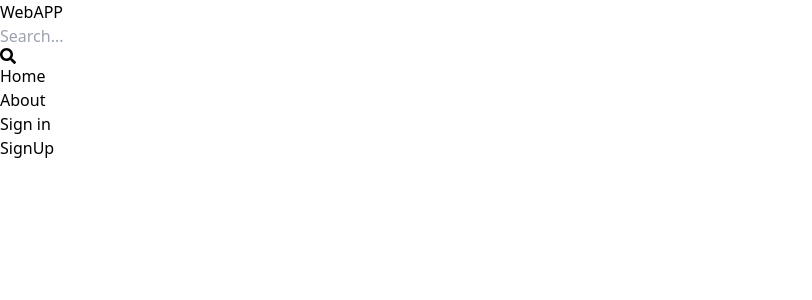
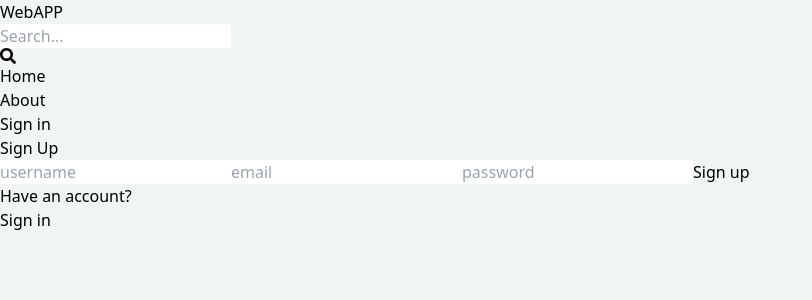
Before and after one commit to bbamsarr/mern-bproject, a React (Vite) app in the folder client/: page /sign-up in a window 1280 px wide. Shown: the top 300 px of the page, without its empty margins (0-812 px from the left). Built offline with nearby package versions, Linux system fonts and the light colour scheme.

Commit message:
SignUp page

```diff
--- a/client/src/index.css
+++ b/client/src/index.css
@@ -1,3 +1,7 @@
 @tailwind base;
 @tailwind components;
 @tailwind utilities;
+
+body {
+    background-color: rgb(241, 245, 241);
+}
--- a/client/src/pages/SignUp.jsx
+++ b/client/src/pages/SignUp.jsx
@@ -1,7 +1,24 @@
 import React from 'react'
+import { Link } from 'react-router-dom'
 
 export default function SignUp() {
   return (
-    <div>SignUp</div>
+    <div className='p-3 max-w-lg mx-auto'>
+      <h1 className='text-3xl text-center font-semibold my-7'>Sign Up</h1>
+      <form className='flex flex-col gap-4'>
+        <input type='text' placeholder='username' className='border p-3 rounded-lg' id='username'/>
+        <input type='email' placeholder='email' className='border p-3 rounded-lg' id='email'/>
+        <input type='password' placeholder='password' className='border p-3 rounded-lg' id='password'/>
+
+        <button className= 'bg-slate-700 text-white p-3 rounded-lg uppercase hover:opacity-95 disabled:opacity-80'> Sign up</button>
+      </form>
+
+      <div className='flex gap-2 mt-5'>
+        <p>Have an account?</p>
+        <Link to={'/sign-in'}>
+          <span className='text-blue-700'>Sign in</span>
+        </Link>
+      </div>
+    </div>
   )
 }
```
